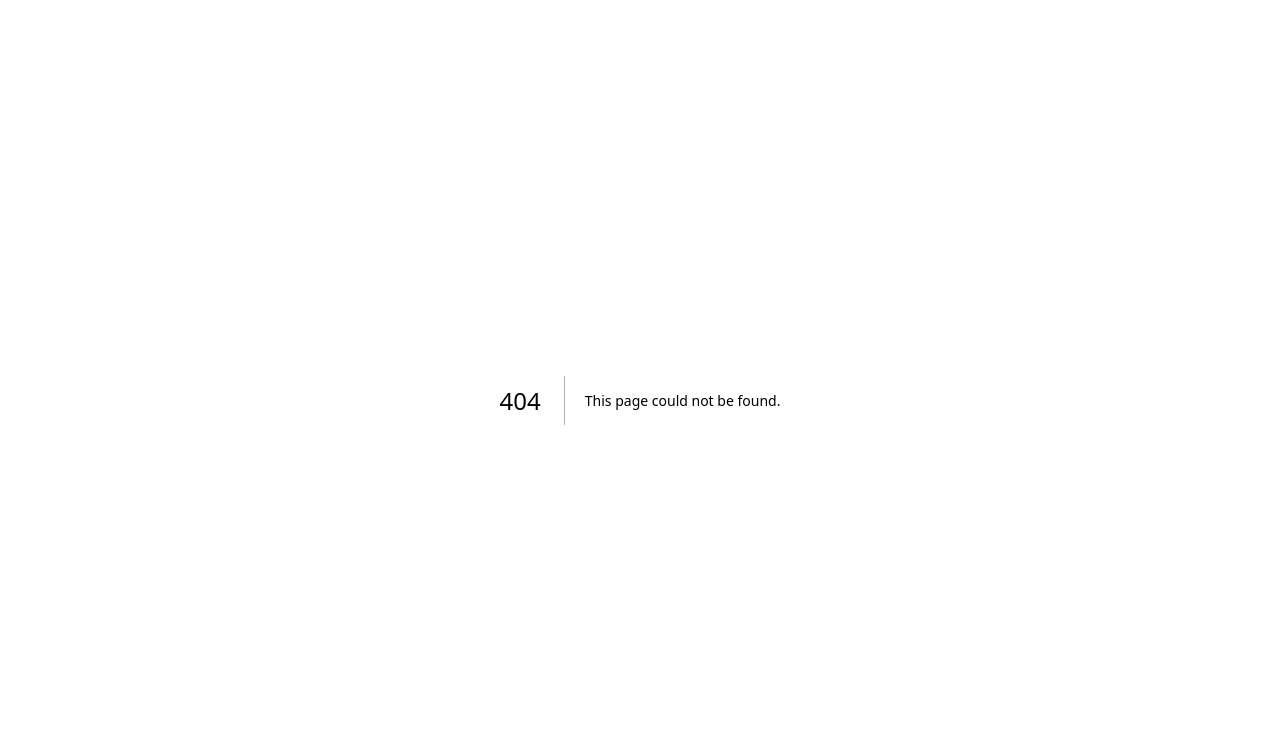
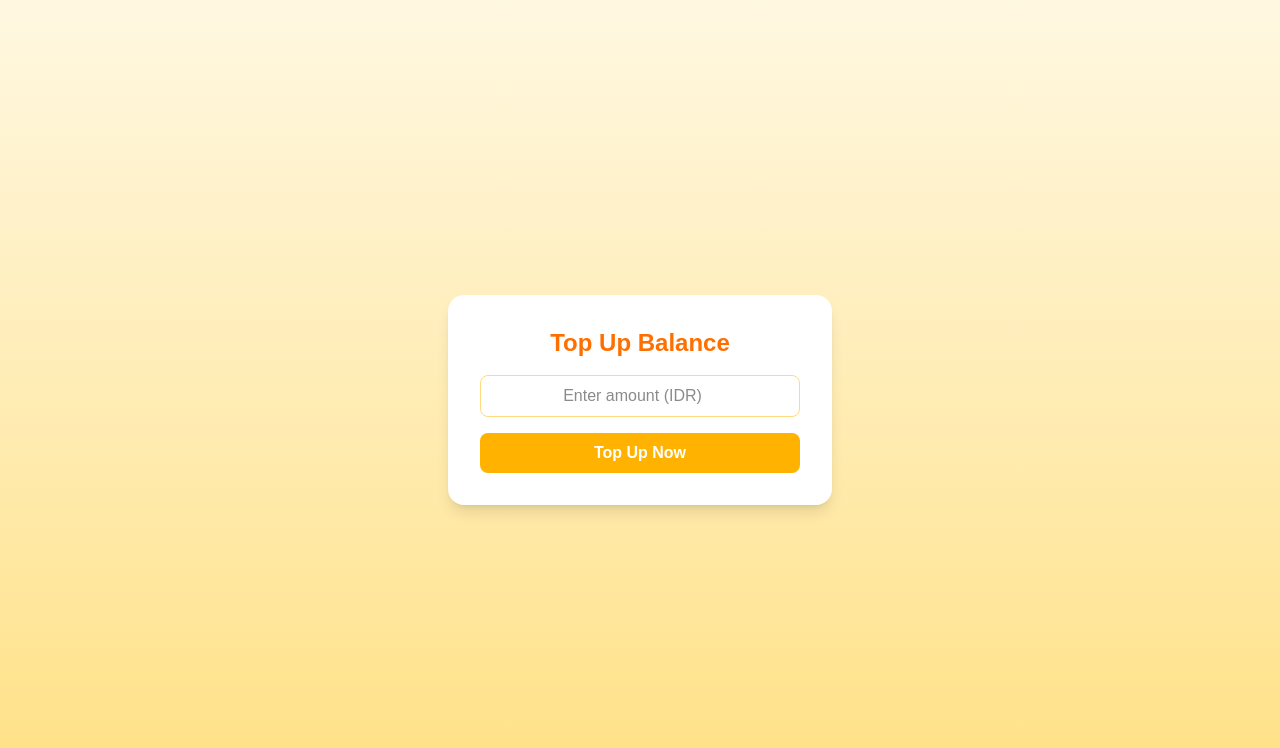
Before and after one commit to ThriveShadow/powerdock-web, a Next.js app: page /topup in a window 1280 px wide. Before the commit this address had no page. Shown: the top 748 px of the page. Built offline with nearby package versions, Linux system fonts and the light colour scheme; no server answers.

Commit message:
add topup feature

```diff
--- /dev/null
+++ b/app/api/topup-token/route.js
@@ -0,0 +1,23 @@
+import midtransClient from "midtrans-client";
+
+export async function POST(req) {
+  const body = await req.json();
+
+  const snap = new midtransClient.Snap({
+    isProduction: false,
+    serverKey: process.env.MIDTRANS_SERVER_KEY,
+  });
+
+  const parameter = {
+    transaction_details: {
+      order_id: "order-" + Date.now(),
+      gross_amount: body.amount,
+    },
+    customer_details: {
+      email: body.email,
+    },
+  };
+
+  const token = await snap.createTransactionToken(parameter);
+  return Response.json({ token });
+}
--- /dev/null
+++ b/app/topup/page.js
@@ -0,0 +1,102 @@
+"use client";
+
+import { useEffect, useState } from "react";
+import { auth, db } from "@/lib/firebase";
+import { doc, getDoc, updateDoc, increment } from "firebase/firestore";
+import { useRouter } from "next/navigation";
+
+export default function TopUpPage() {
+  const [amount, setAmount] = useState("");
+  const [loading, setLoading] = useState(false);
+  const router = useRouter();
+
+  // load Midtrans Snap script
+  useEffect(() => {
+    const script = document.createElement("script");
+    script.src = "https://app.sandbox.midtrans.com/snap/snap.js";
+    script.setAttribute("data-client-key", process.env.NEXT_PUBLIC_MIDTRANS_CLIENT_KEY);
+    document.body.appendChild(script);
+  }, []);
+
+  const handleTopUp = async () => {
+    if (!amount || isNaN(amount) || amount <= 0) {
+      alert("Please enter a valid amount.");
+      return;
+    }
+
+    const user = auth.currentUser;
+    if (!user) {
+      alert("Please log in first.");
+      router.push("/login");
+      return;
+    }
+
+    setLoading(true);
+
+    try {
+      // Get Snap token
+      const res = await fetch("/api/topup-token", {
+        method: "POST",
+        headers: { "Content-Type": "application/json" },
+        body: JSON.stringify({
+          amount: parseInt(amount),
+          email: user.email,
+          uid: user.uid,
+        }),
+      });
+
+      const { token } = await res.json();
+      if (!token) throw new Error("Failed to get payment token");
+
+      // Show Snap popup
+      window.snap.pay(token, {
+        onSuccess: async function () {
+          // ✅ update Firestore after payment success
+          const ref = doc(db, "users", user.uid);
+          await updateDoc(ref, {
+            balance: increment(parseInt(amount)),
+          });
+
+          alert("Top up successful!");
+          router.push("/dashboard");
+        },
+        onPending: function () {
+          alert("Payment pending. Please complete it to get the balance.");
+        },
+        onError: function () {
+          alert("Payment failed. Please try again.");
+        },
+        onClose: function () {
+          console.log("User closed payment window");
+        },
+      });
+    } catch (err) {
+      console.error(err);
+      alert("Error: " + err.message);
+    } finally {
+      setLoading(false);
+    }
+  };
+
+  return (
+    <div className="min-h-screen flex flex-col items-center justify-center bg-gradient-to-b from-[#FFF8E1] to-[#FFE082] px-4">
+      <div className="bg-white rounded-2xl shadow-lg p-8 w-full max-w-sm text-center">
+        <h1 className="text-2xl font-bold text-[#FF6F00] mb-4">Top Up Balance</h1>
+        <input
+          type="number"
+          placeholder="Enter amount (IDR)"
+          value={amount}
+          onChange={(e) => setAmount(e.target.value)}
+          className="w-full border border-[#FFB300]/50 rounded-lg px-4 py-2 mb-4 text-center focus:ring-2 focus:ring-[#FFB300] outline-none"
+        />
+        <button
+          onClick={handleTopUp}
+          disabled={loading}
+          className="w-full bg-[#FFB300] text-white py-2 rounded-lg font-semibold hover:bg-[#FFA000] transition disabled:opacity-60"
+        >
+          {loading ? "Processing..." : "Top Up Now"}
+        </button>
+      </div>
+    </div>
+  );
+}
--- a/package.json
+++ b/package.json
@@ -9,6 +9,8 @@
   },
   "dependencies": {
     "firebase": "^12.3.0",
+    "lucide-react": "^0.548.0",
+    "midtrans-client": "^1.4.3",
     "next": "15.5.4",
     "react": "19.1.0",
     "react-dom": "19.1.0"
```
Also changed, not shown: 1 other file (tests, documents, lock files or other folders).
